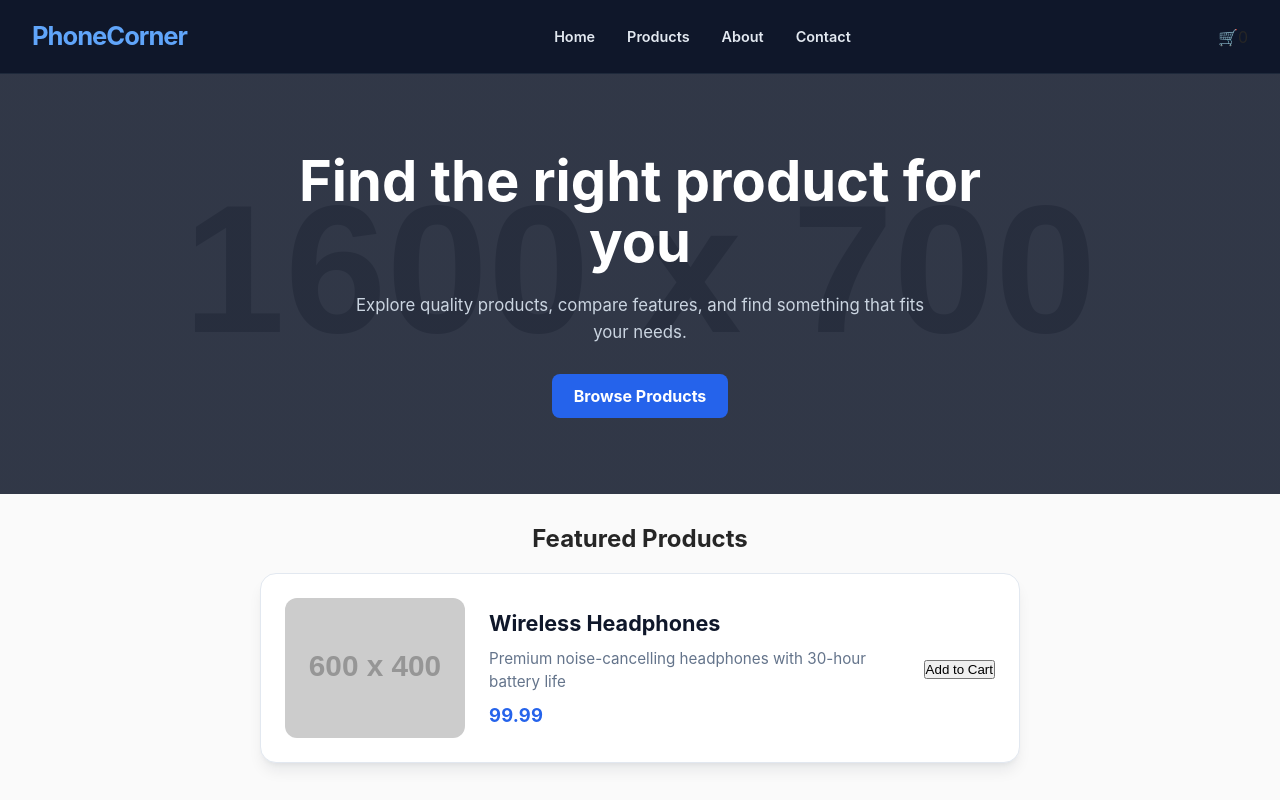
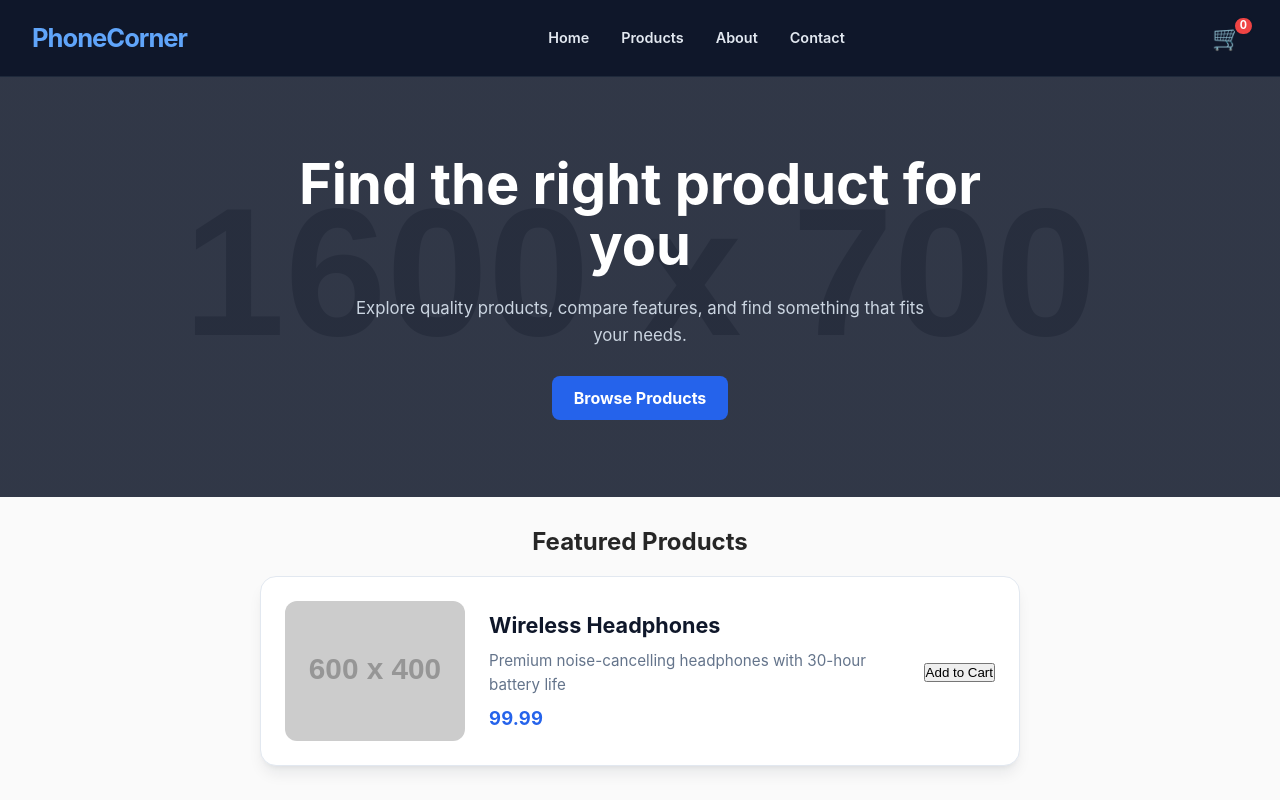
Before and after one commit to lotsueugene1/assignment-3-state, a React (Vite) app in the folder products/: page / in a window 1280 px wide. Shown: the top 800 px of the page. Built offline with nearby package versions, Linux system fonts and the light colour scheme.

Commit message:
Add cart badge styles to Header component for improved cart visibility

```diff
--- a/products/src/components/Header.css
+++ b/products/src/components/Header.css
@@ -73,3 +73,40 @@
     transition: none;
   }
 }
+
+/*
+ * AI-generated cart badge styles (OpenAI Codex).
+ */
+.app-header .cart-container {
+  position: relative;
+  display: inline-flex;
+  align-items: center;
+  justify-content: center;
+  padding: 6px;
+  color: #e2e8f0;
+}
+
+.app-header .cart-icon {
+  font-size: 1.5rem;
+  line-height: 1;
+}
+
+.app-header .cart-container > span:last-child {
+  position: absolute;
+  top: -4px;
+  right: -6px;
+  display: inline-flex;
+  align-items: center;
+  justify-content: center;
+  min-width: 20px;
+  height: 20px;
+  padding: 0 5px;
+  color: #ffffff;
+  background-color: #ef4444;
+  border: 2px solid #0f172a;
+  border-radius: 999px;
+  font-size: 0.7rem;
+  font-weight: 700;
+  line-height: 1;
+  font-variant-numeric: tabular-nums;
+}
```
